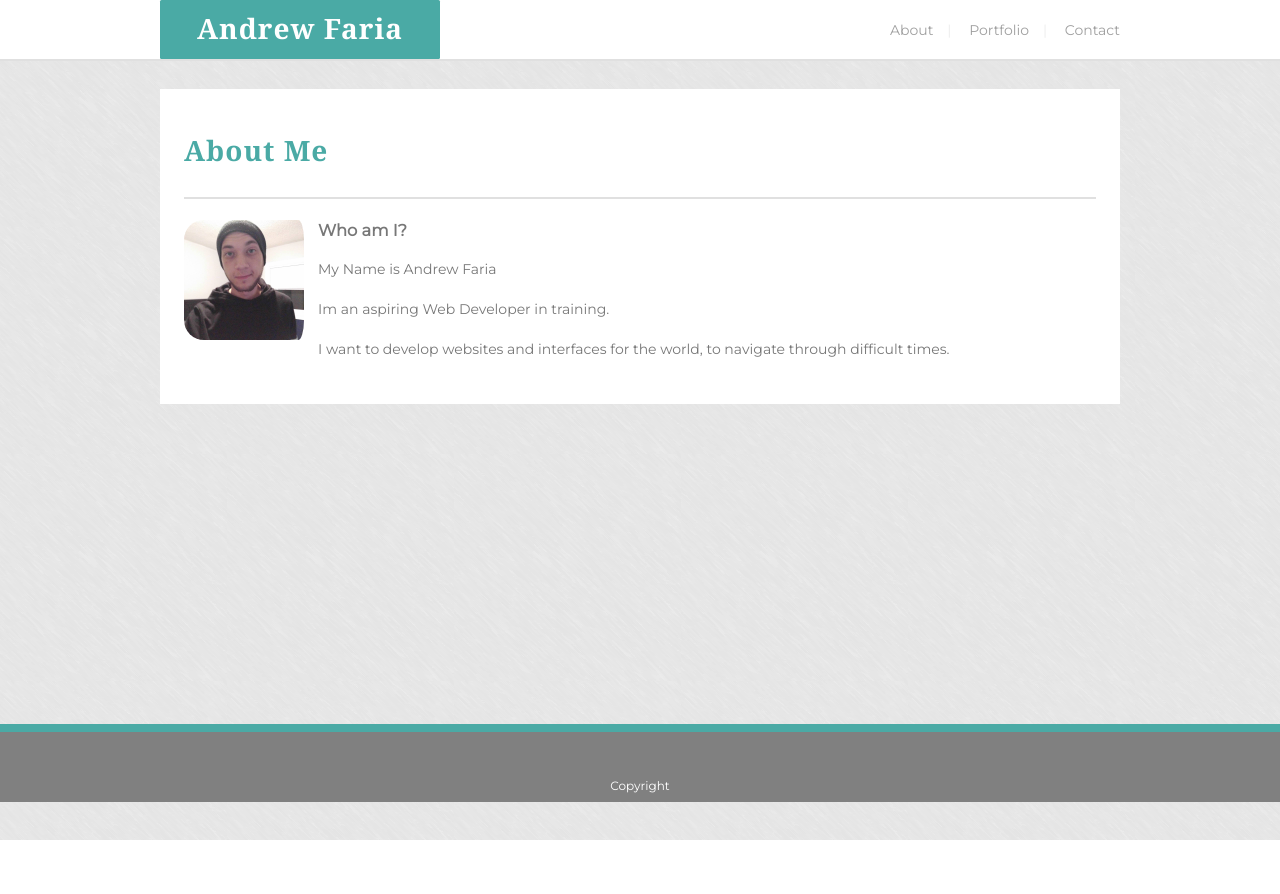
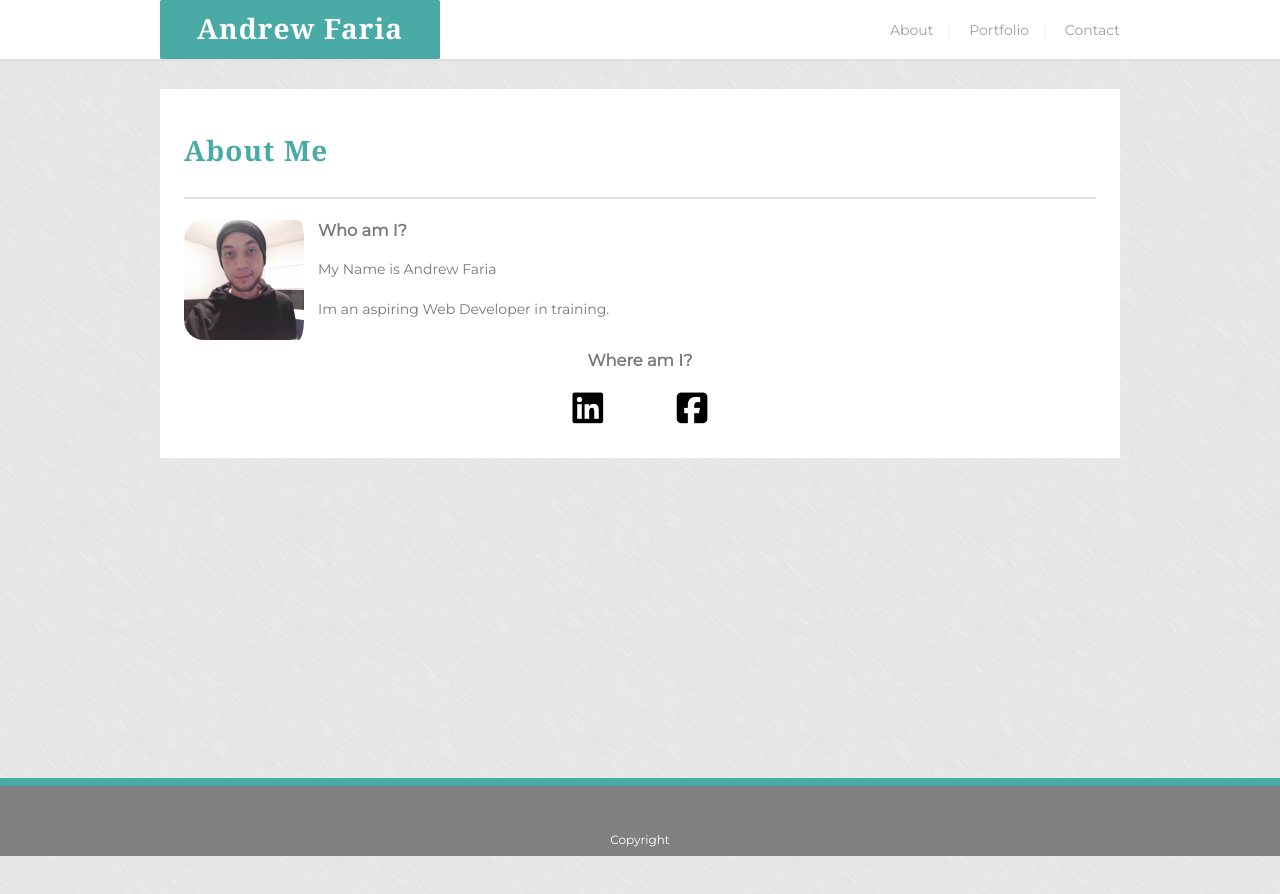
Before and after one commit to afwebdev/DemoPortfolioH1, a plain HTML site: page index.html in a window 1280 px wide. Before the commit the page ends 840 px from the top, so only its background shows below. Drawn offline with Linux system fonts and the light colour scheme.

Commit message:
add fontawesome, create where am i section, add icons

```diff
--- a/assets/css/style.css
+++ b/assets/css/style.css
@@ -93,6 +93,24 @@ h1 {
   width: 100%;
   margin: 2em auto;
   padding-bottom: 2em;
+}
+
+.where {
+  margin-top: 2em;
+  width: 100%;
+  text-align: center;
+}
+
+.where a {
+  font-size: 2.5em;
+  text-decoration: none;
+  color: black;
+  transition: ease-in 0.2s;
+  padding: 1em;
+}
+
+.where a:hover {
+  color: #4aaaa5;
 }
 
 section {
--- a/index.html
+++ b/index.html
@@ -7,6 +7,8 @@
   <meta http-equiv="X-UA-Compatible" content="ie=edge" />
   <link href="https://fonts.googleapis.com/css?family=Montserrat&display=swap" rel="stylesheet">
   <link rel="stylesheet" href="./assets/css/style.css" />
+  <script src="https://kit.fontawesome.com/73484156dc.js"></script>
+
   <title>AF</title>
 </head>
 
@@ -34,10 +36,18 @@
       <h1 id="section-h1">About Me</h1>
       <div class="about-wrap">
         <img id="about-img" src="./img/me.jpg" alt="lorem">
-        <h3>Who am I?</h3>
-        <p>My Name is Andrew Faria</p>
-        <p>Im an aspiring Web Developer in training.</p>
-        <p>I want to develop websites and interfaces for the world, to navigate through difficult times.</p>
+        <div class="who">
+          <h3>Who am I?</h3>
+          <p>My Name is Andrew Faria</p>
+          <p>Im an aspiring Web Developer in training.</p>
+        </div>
+        <div class="where">
+          <h3>Where am I?</h3>
+          <a href="https://www.linkedin.com/in/andrew-faria-988168128/" target="_blank"><i
+              class="fab fa-linkedin"></i></a>
+          <a href="https://www.facebook.com/andrew.faria.1441" target="_blank"><i
+              class="fab fa-facebook-square"></i></a>
+        </div>
       </div>
     </section>
   </div>
```
